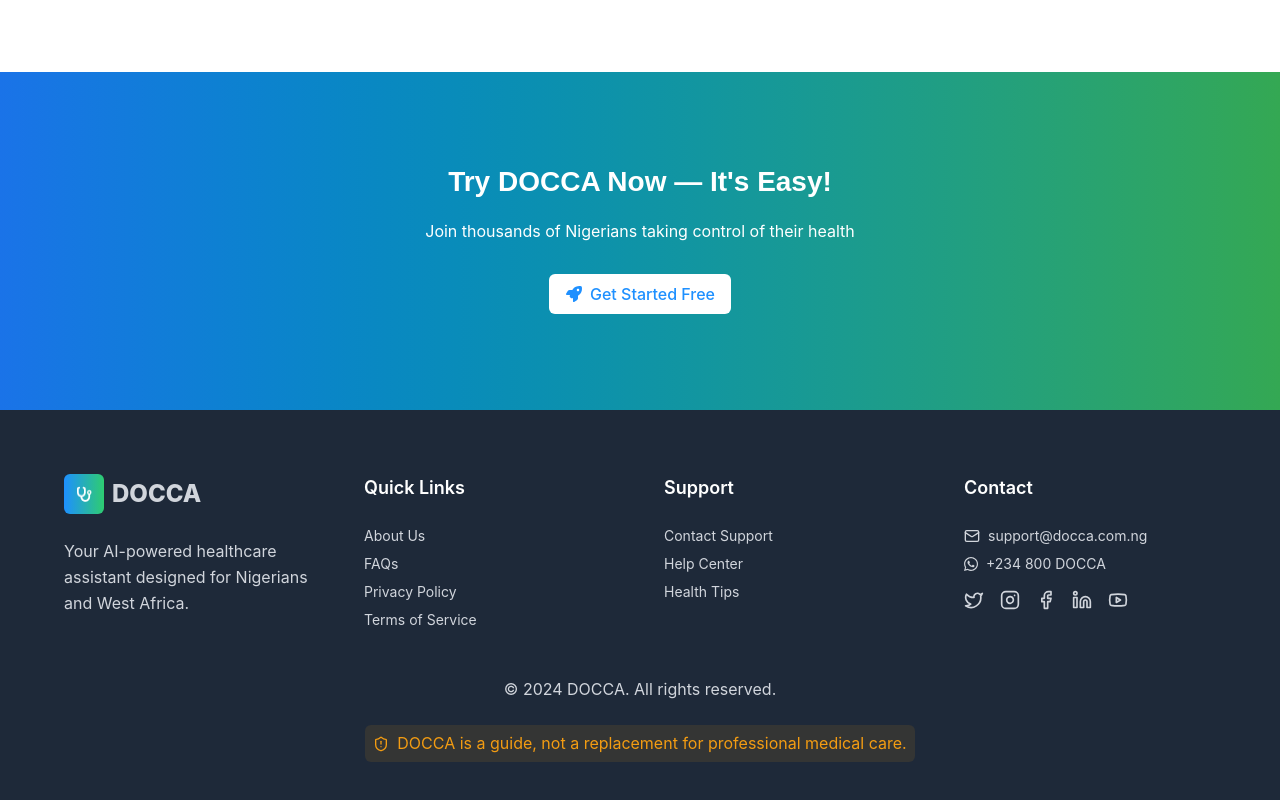
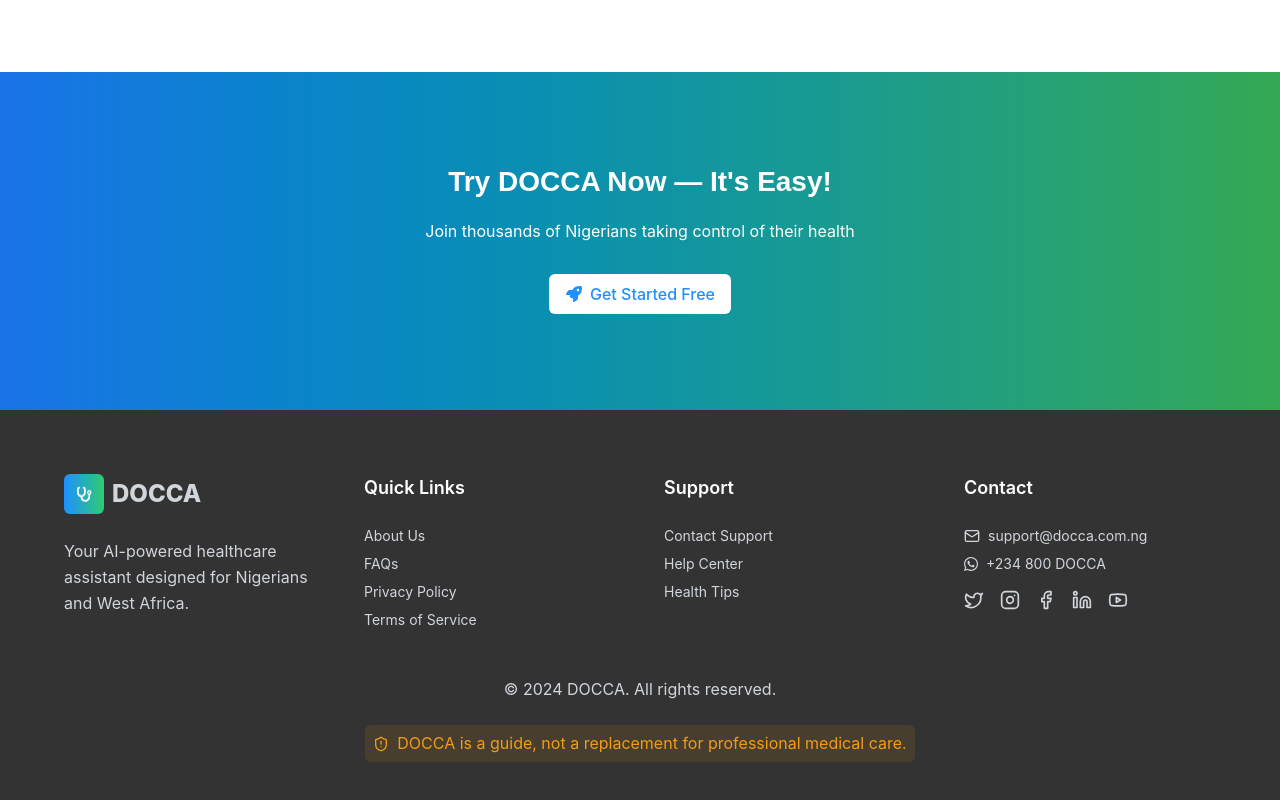
Before and after one commit to docca-AI/frontend, a React (Vite) app: page / in a window 1280 px wide. Shown: the part 2605-3405 px from the top of the page. Built offline with nearby package versions, Linux system fonts and the light colour scheme.

Commit message:
Update Footer component
- Modified Footer.jsx for improved layout and styling

```diff
--- a/src/components/Footer/Footer.jsx
+++ b/src/components/Footer/Footer.jsx
@@ -13,7 +13,7 @@
 } from "lucide-react";
 
 const Footer = () => (
-  <footer className="bg-gray-800 text-gray-300 py-16">
+  <footer className="bg-neutral-dark text-gray-300 py-16">
     <div className="container mx-auto px-4">
       <div className="grid gap-12 md:grid-cols-4">
         <div>
@@ -77,15 +77,23 @@
           <h4 className="mb-4 text-lg font-semibold text-white">Contact</h4>
           <ul className="space-y-2 text-sm">
             <li className="flex items-center space-x-2">
-              <a href="mailto:support@docca.com.ng" className="flex items-center space-x-2 ">
+              <a
+                href="mailto:support@docca.com.ng"
+                className="flex items-center space-x-2 "
+              >
                 <Mail size={16} />
                 <span>support@docca.com.ng</span>
               </a>
             </li>
             <li className="flex items-center space-x-2">
-              <a href="https://wa.me/23480036222" target="_blank" rel="noopener noreferrer" className="flex items-center space-x-2 ">
+              <a
+                href="https://wa.me/23480036222"
+                target="_blank"
+                rel="noopener noreferrer"
+                className="flex items-center space-x-2 "
+              >
                 <img src={WhatsApp} size={16} />
-              <span>+234 800 DOCCA</span>
+                <span>+234 800 DOCCA</span>
               </a>
             </li>
             <li className="flex items-center space-x-4 pt-2">
```
